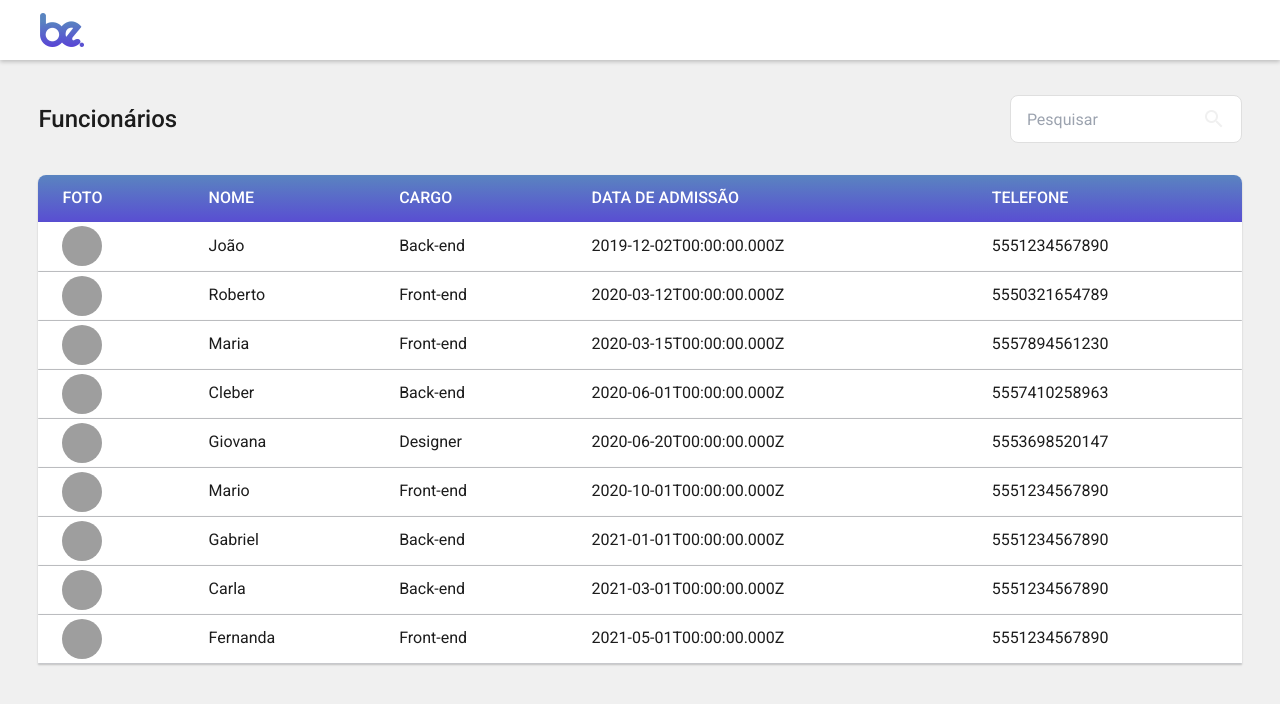
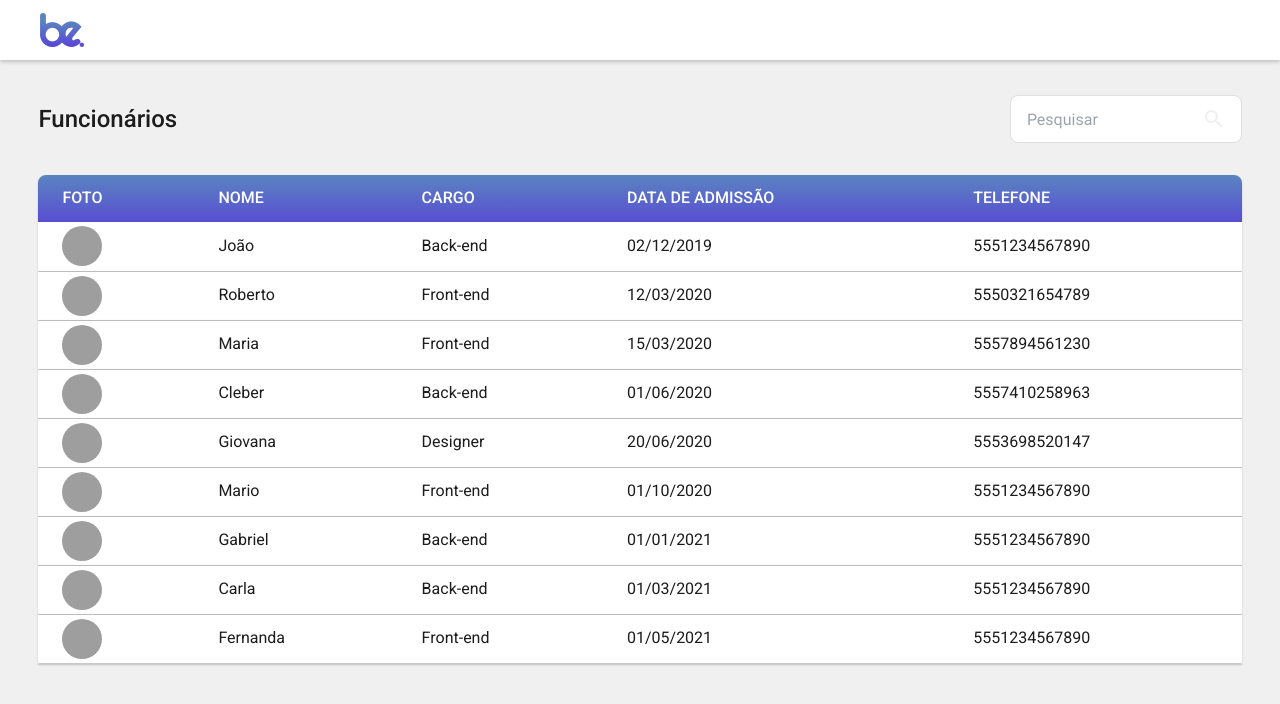
Before and after one commit to MattBastos/be-front-end-test, a Next.js app: page / in a window 1280 px wide. Shown: the top 704 px of the page. Built offline with nearby package versions, Linux system fonts and the light colour scheme; data requests are answered from the project's data file; grey boxes are pictures that could not be loaded.

Commit message:
feat: Implements formatDate function

```diff
--- a/src/components/Table/EmployeeTable/EmployeeTable.tsx
+++ b/src/components/Table/EmployeeTable/EmployeeTable.tsx
@@ -2,6 +2,7 @@
 
 import { SearchInput } from "@/components/SearchInput"
 import { Employee } from "@/types";
+import { formatDate } from "@/utils";
 import Image from 'next/image';
 import { ChangeEvent, useState, Fragment, useEffect } from "react";
 
@@ -95,7 +96,7 @@ export const EmployeeTable = () => {
                 </S.TD>
 
                 <S.TD className="hidden sm:table-cell">
-                  <span>{employee.admission_date}</span>
+                  <span>{formatDate(employee.admission_date)}</span>
                 </S.TD>
 
                 <S.TD className="hidden sm:table-cell">
@@ -127,7 +128,7 @@ export const EmployeeTable = () => {
 
                     <S.EmployeeDetailContainer>
                       <S.EmployeeDetailTitle>Data de admissão</S.EmployeeDetailTitle>
-                      <span>{employee.admission_date}</span>
+                      <span>{formatDate(employee.admission_date)}</span>
                     </S.EmployeeDetailContainer>
 
                     <S.EmployeeDetailContainer>
--- /dev/null
+++ b/src/utils/dataFormatters/dateFormatter.ts
@@ -0,0 +1,12 @@
+export const formatDate = (isoString: string | undefined) => {
+  if (!isoString) return '';
+
+  const date = new Date(isoString);
+  const options: Intl.DateTimeFormatOptions = {
+    year: 'numeric',
+    month: 'numeric',
+    day: 'numeric',
+  };
+
+  return new Intl.DateTimeFormat('pt-BR', options).format(date);
+};
--- /dev/null
+++ b/src/utils/dataFormatters/index.ts
@@ -0,0 +1 @@
+export * from './dateFormatter';
--- /dev/null
+++ b/src/utils/index.ts
@@ -0,0 +1 @@
+export * from './dataFormatters';
```
